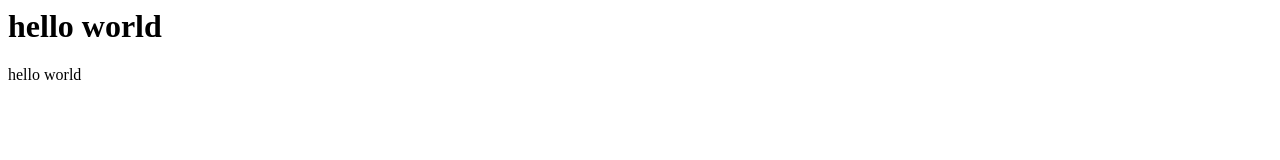
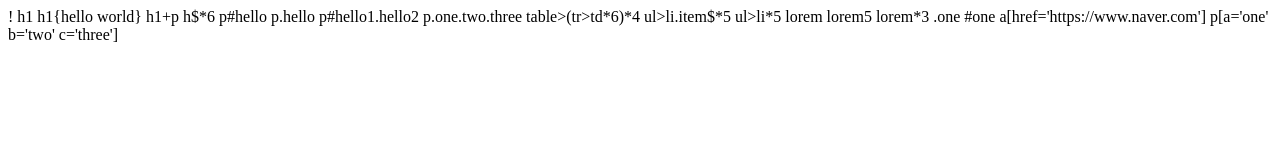
Before and after one commit to yoonmallang22/samplerepo, a plain HTML site: page index.html in a window 1280 px wide. Drawn offline with Linux system fonts and the light colour scheme.

Commit message:
첫번재 수정

```diff
--- a/index.html
+++ b/index.html
@@ -1,2 +1,70 @@
-<h1>hello world</h1>
-<p>hello world</p>
+<!DOCTYPE html>
+<html lang="en">
+<head>
+    <meta charset="UTF-8">
+    <meta http-equiv="X-UA-Compatible" content="IE=edge">
+    <meta name="viewport" content="width=device-width, initial-scale=1.0">
+    <title>Document</title>
+    <!-- <style>
+        p{
+            pos
+            pos:a
+            t
+            r
+            b
+            l
+            d
+            d:f
+            v
+            m
+            matop
+            mbot
+            mle
+            mri
+            c
+        }
+    </style> -->
+</head>
+<body>
+    !
+    h1
+    h1{hello world}
+    h1+p
+    h$*6
+    p#hello
+    p.hello
+    p#hello1.hello2
+    p.one.two.three
+    table>(tr>td*6)*4
+    ul>li.item$*5
+    ul>li*5
+    lorem
+    <!-- 5개 단어 -->
+    lorem5
+    <!-- 3개 문장 -->
+    lorem*3
+    .one
+    #one
+    a[href='https://www.naver.com']
+    p[a='one' b='two' c='three']
+    <!--
+        단축키
+        - 모든 단축키 : `Ctrl + K + S`
+        - Settings : `Ctrl + ,` (오른쪽 상단에 Settings.json file open으로 좀 더 다양한 커스터마이징 가능)
+        - Sidebar : `Ctrl + B`
+        - Terminal : `Ctrl + Shift + `` (백틱, 틸트, 템플릿리터럴)
+        - Command palette : `Ctrl + Shift + P, F1`
+        - 동시 선택 : `Ctrl + D` (2번 입력, `Ctrl + Shift + D`와 같은 역할)
+        - 동시 수정 : `Ctrl` + `Alt` + `방향키(상, 하)`, `Alt + Click`, `Alt + Shift + Drag`, `Alt + Shift + i`
+        - Quick Open : `Ctrl + P`
+        - 문장의 양 끝 : `Home` / `End`
+        - 코드의 양 끝 : `Ctrl + Home` / `Ctrl + End`
+        - 복사 / 붙여넣기 : `Ctrl + C` / `Ctrl + V` / `Alt + 방향키(위, 아래)`
+        - 단어 복사 : `Ctrl + Shift + 방향키(위, 아래)`
+        - 주석 : `Ctrl + /`
+        - 들여쓰기 / 내어쓰기 : `Ctrl + [` / `Ctrl + ]`, `tab`, `shift + tab`
+        - 한 줄 삭제 : Shift + Del
+        - 파일 생성 : Ctrl + N
+     -->
+</body>
+</html>
```
